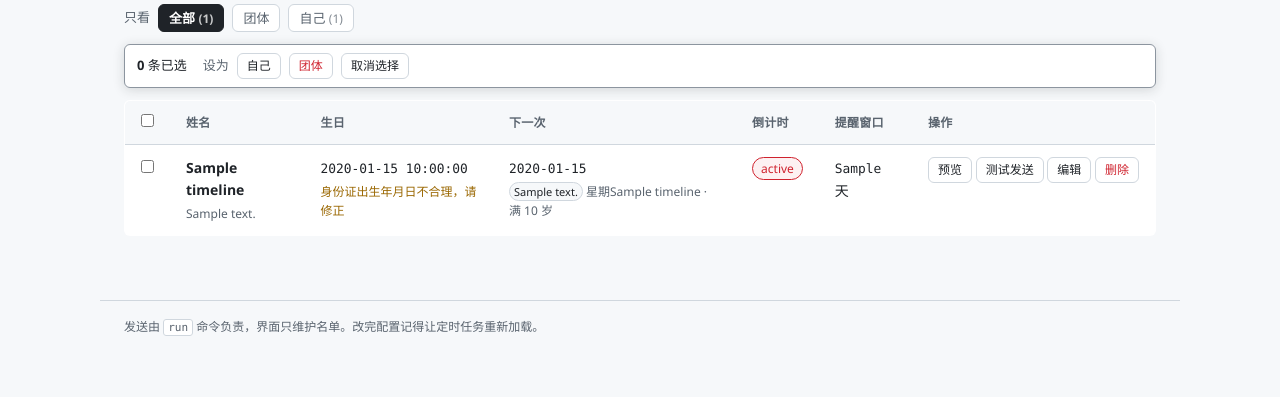
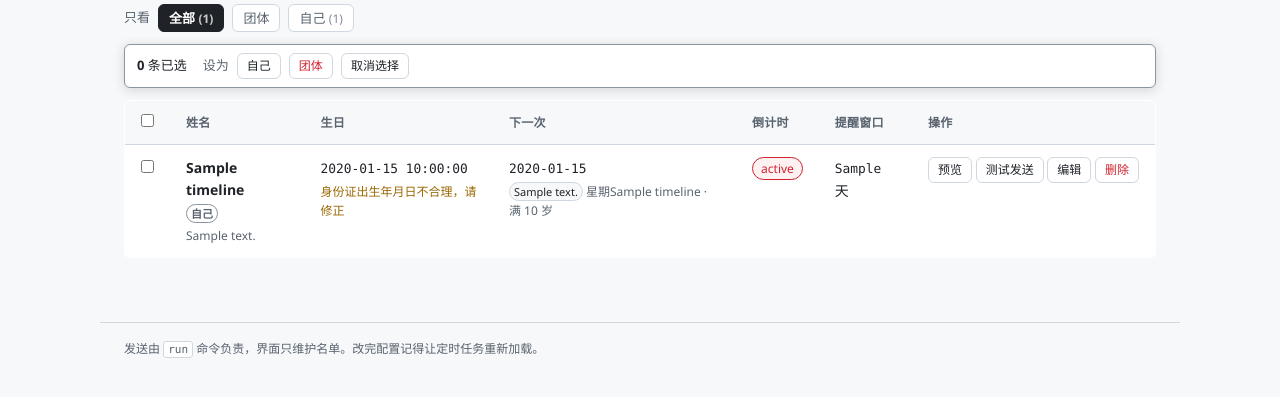
Before and after one commit to Practice019/BirthdayRS, a FastAPI app: template templates/web/list.html in a window 1280 px wide. Shown: the part 240-637 px from the top of the page. Run offline with FastAPI, Linux system fonts and the light colour scheme; the template is opened without the code that fills it: most values are stand-ins (such as "Sample title", 1, 10 or a date in 2020); some libraries are stand-ins or nearby versions.

Commit message:
fix: 时间轴上「自己」也补上标记，不再只标团体
此前只有团体带标记，是因为当时想着"只标危险的那个"。但结果是不对称：
使用者扫一眼分不清某条是"确实是自己"还是"这个字段没生效"。

改成两种都标，但视觉权重不同：
- 团体：实心强调（广播不可撤销，必须一眼看见）
- 自己：低调描边（是默认值、常态，不需要抢注意力，但不能缺席）

两者共用 .chip--audience 钩子，便于统一调尺寸。
web 与桌面端同步。

测试：246 passed，flake8 干净。

```diff
--- a/src/desktop/static/style.css
+++ b/src/desktop/static/style.css
@@ -376,8 +376,10 @@ code, .mono { font-family: var(--font-mono); font-size: 0.92em; }
   * { transition: none !important; animation: none !important; }
 }
 
-/* 「团体」标记：广播给所有人是不可撤销的，用醒目底色区分于普通 chip */
+/* 受众标记：团体实心强调，自己低调描边。两者都要有，见 web 版说明 */
+.chip--audience { font-weight: 600; }
 .chip--group { background: var(--brand); color: #fff; border-color: var(--brand); }
+.chip--self { background: transparent; color: var(--muted); border-color: var(--line-strong); }
 
 /* 折叠的次要配置，同 web 版 */
 .advanced { margin-top: 16px; border-top: 1px solid var(--line); padding-top: 12px; }
--- a/src/web/static/style.css
+++ b/src/web/static/style.css
@@ -645,8 +645,14 @@ code, .mono { font-family: var(--font-mono); font-size: 0.92em; }
 .capability__ok { color: var(--ok); }
 .capability__gap { color: var(--warn); }
 
-/* 「团体」标记：广播给所有人是不可撤销的，用醒目一点的底色区分于普通 chip */
+/* 受众标记。两种都要有，视觉权重不同：
+   - 团体：实心强调。广播给所有人不可撤销，必须一眼看见。
+   - 自己：低调描边。是常态（默认值），不需要抢注意力，但不能缺席 ——
+     只标"团体"的话，扫一眼分不清"这条是自己"还是"这个字段没生效"。
+   都加 .chip--audience 作为共同钩子，方便统一调尺寸/间距。 */
+.chip--audience { font-weight: 600; }
 .chip--group { background: var(--brand); color: #fff; border-color: var(--brand); }
+.chip--self { background: transparent; color: var(--muted); border-color: var(--line-strong); }
 
 /* 折叠的次要配置：默认收起，需要时才展开。
    用在"配好主路径后就用不到"的字段上（如 WxPusher 的 SPT）——
--- a/templates/web/list.html
+++ b/templates/web/list.html
@@ -96,9 +96,15 @@
             </td>
             <td data-label="姓名">
               <span class="name">{{ r.name }}</span>
+              {# 两种受众都要标出来。只标"团体"会造成不对称：扫一眼分不清
+                 "这条是自己"还是"这个字段没生效"。视觉权重不同 ——
+                 团体是实心强调（广播不可撤销），自己是低调的常态。 #}
               {% if r.audience == 'group' %}
-                {# 广播给团体是不可撤销的，必须一眼看得出这条会发出去 #}
-                <span class="chip chip--sm chip--group" title="会广播给团体所有人">团体</span>
+                <span class="chip chip--sm chip--audience chip--group"
+                      title="会广播给团体所有人">团体</span>
+              {% else %}
+                <span class="chip chip--sm chip--audience chip--self"
+                      title="只有你自己会收到">自己</span>
               {% endif %}
               {% if r.note %}<span class="sub">{{ r.note }}</span>{% endif %}
             </td>
```
Also changed, not shown: src/desktop/static/app.js (+9 -2 lines), tests/test_web.py (+21 -0 lines).
